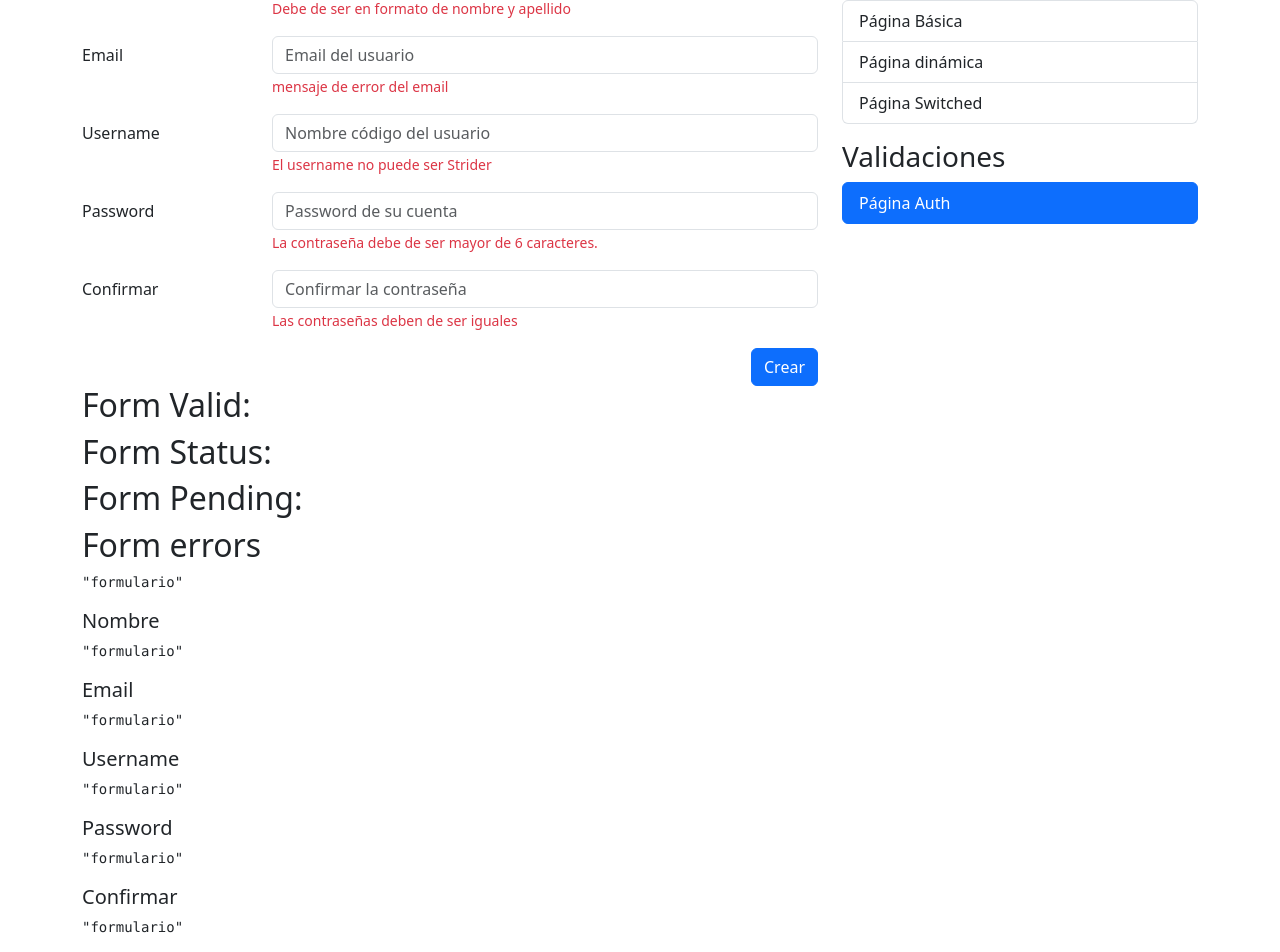
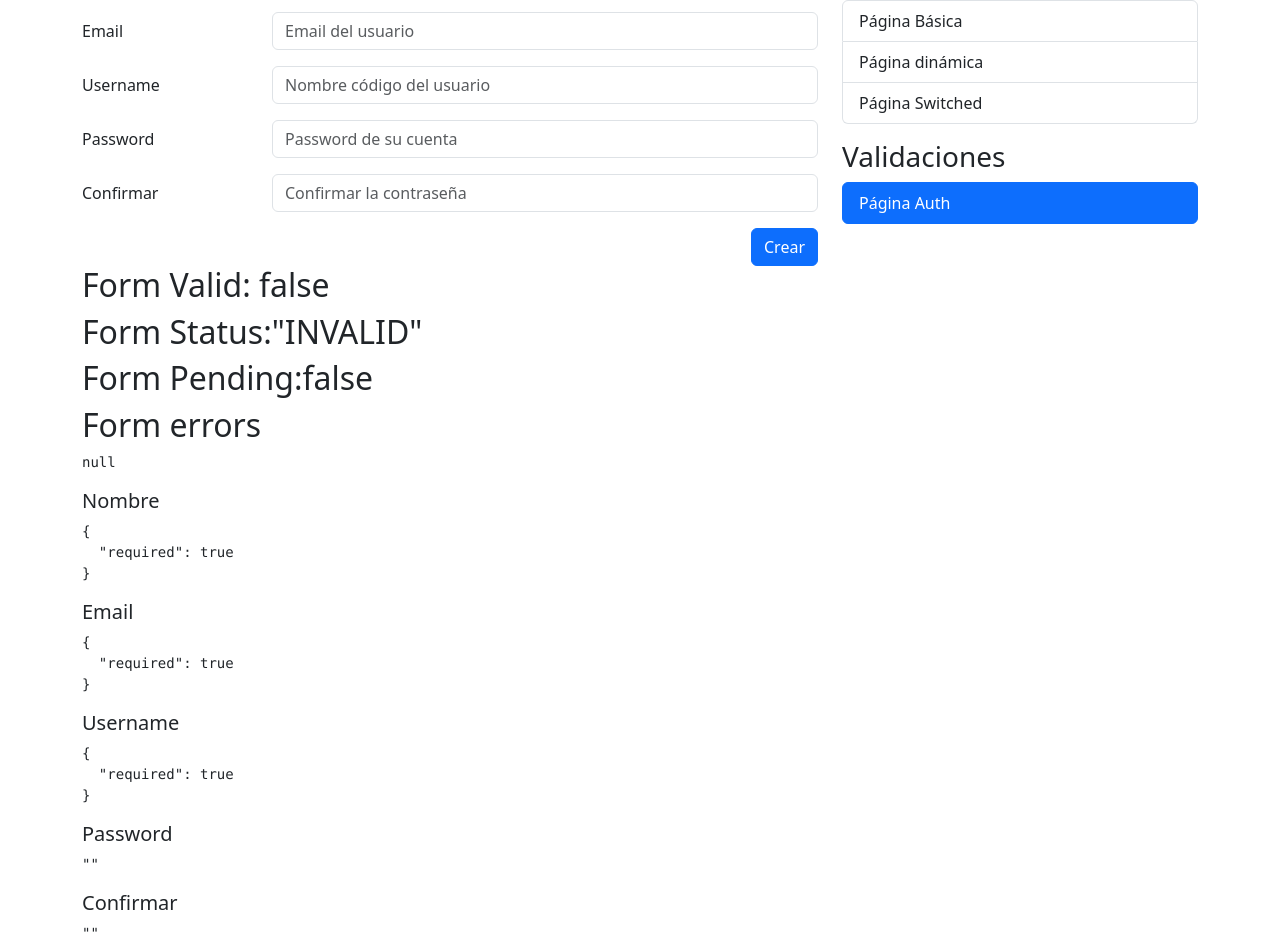
Before and after one commit to profsofia/formApp, an Angular app: page /auth/sign-up in a window 1280 px wide. Shown: the part 161-1113 px from the top of the page. Built offline with nearby package versions, Linux system fonts and the light colour scheme.

Commit message:
refactor

```diff
--- a/src/app/auth/auth.module.ts
+++ b/src/app/auth/auth.module.ts
@@ -3,6 +3,7 @@ import { CommonModule } from '@angular/common';
 
 import { AuthRoutingModule } from './auth-routing.module';
 import { RegisterPageComponent } from './pages/register-page/register-page.component';
+import { ReactiveFormsModule } from '@angular/forms';
 
 
 @NgModule({
@@ -11,7 +12,8 @@ import { RegisterPageComponent } from './pages/register-page/register-page.compo
   ],
   imports: [
     CommonModule,
-    AuthRoutingModule
+    AuthRoutingModule,
+    ReactiveFormsModule
   ]
 })
 export class AuthModule { }
--- a/src/app/auth/pages/register-page/register-page.component.html
+++ b/src/app/auth/pages/register-page/register-page.component.html
@@ -4,7 +4,10 @@
 <div class="row">
     <div class="col">
 
-        <form autocomplete="off">
+        <form
+        [formGroup]="myForm"
+        (ngSubmit)="onSave()"
+        autocomplete="off">
 
             <!-- Nombre -->
             <div class="row mb-3">
@@ -12,9 +15,12 @@
                 <div class="col-sm-9">
                     <input type="text"
                            class="form-control"
+                           formControlName="name"
                            placeholder="Nombre del usuario">
 
-                    <span class="form-text text-danger">
+                    <span
+                    *ngIf="isValidField('name')"
+                    class="form-text text-danger">
                         Debe de ser en formato de nombre y apellido
                     </span>
                 </div>
@@ -26,8 +32,11 @@
                 <div class="col-sm-9">
                     <input type="email"
                            class="form-control"
+                           formControlName="email"
                            placeholder="Email del usuario">
-                    <span class="form-text text-danger">
+                    <span
+                    *ngIf="isValidField('email')"
+                    class="form-text text-danger">
                         mensaje de error del email
                     </span>
                 </div>
@@ -39,8 +48,11 @@
                 <div class="col-sm-9">
                     <input type="text"
                            class="form-control"
+                           formControlName="username"
                            placeholder="Nombre código del usuario">
-                    <span class="form-text text-danger">
+                    <span
+                    *ngIf="isValidField('username')"
+                    class="form-text text-danger">
                          El username no puede ser Strider
                     </span>
                 </div>
@@ -52,9 +64,12 @@
                 <div class="col-sm-9">
                     <input type="password"
                            class="form-control"
+                           formControlName="password"
                            placeholder="Password de su cuenta">
 
-                    <span class="form-text text-danger">
+                    <span
+                    *ngIf="isValidField('password')"
+                    class="form-text text-danger">
                          La contraseña debe de ser mayor de 6 caracteres.
                     </span>
                 </div>
@@ -66,9 +81,12 @@
                 <div class="col-sm-9">
                     <input type="password"
                            class="form-control"
+                           formControlName="password2"
                            placeholder="Confirmar la contraseña">
 
-                    <span class="form-text text-danger">
+                    <span
+                    *ngIf="isValidField('password2')"
+                    class="form-text text-danger">
                          Las contraseñas deben de ser iguales
                     </span>
                 </div>
@@ -90,24 +108,25 @@
 </div>
 
 
-<h2>Form Valid: </h2>
-<h2>Form Status: </h2>
-<h2>Form Pending: </h2>
+
+<h2>Form Valid: {{myForm.valid | json}}</h2>
+<h2>Form Status:{{myForm.status | json}} </h2>
+<h2>Form Pending:{{myForm.pending | json}} </h2>
 <h2>Form errors</h2>
-<pre>{{ 'formulario' | json }}</pre>
+<pre>{{ myForm.errors| json }}</pre>
 
 <h5>Nombre</h5>
-<pre>{{ 'formulario' | json }}</pre>
+<pre>{{ myForm.controls['name'].errors| json }}</pre>
 
 <h5>Email</h5>
-<pre>{{ 'formulario' | json }}</pre>
+<pre>{{ myForm.controls['email'].errors | json }}</pre>
 
 <h5>Username</h5>
-<pre>{{ 'formulario' | json }}</pre>
+<pre>{{ myForm.controls['username'].errors | json }}</pre>
 
 
 <h5>Password</h5>
-<pre>{{ 'formulario' | json }}</pre>
+<pre>{{ myForm.value.password | json }}</pre>
 
 <h5>Confirmar</h5>
-<pre>{{ 'formulario' | json }}</pre>
+<pre>{{ myForm.value.password2 | json }}</pre>
--- a/src/app/auth/pages/register-page/register-page.component.ts
+++ b/src/app/auth/pages/register-page/register-page.component.ts
@@ -1,10 +1,30 @@
 import { Component } from '@angular/core';
+import { FormBuilder, FormGroup, Validators } from '@angular/forms';
+import { ValidatorsService } from 'src/app/shared/service/validators.service';
+import * as customValidators from 'src/app/shared/validators/validators';
 
 @Component({
   templateUrl: './register-page.component.html',
-  styles: [
-  ]
+
 })
 export class RegisterPageComponent {
 
+public myForm : FormGroup = this.fb.group({
+  name:['', [Validators.required, Validators.pattern(this.validatorsServ.firstNameAndLastnamePattern)]],
+  email:['', [Validators.required, Validators.pattern(this.validatorsServ.emailPattern)]],
+  username:['', [Validators.required, this.validatorsServ.cantBeStrider]],
+  password:['', [Validators.required]],
+  password2:['', [Validators.required, Validators.minLength(6)]]
+});
+constructor(
+  private fb: FormBuilder,
+  private validatorsServ : ValidatorsService
+  ){}
+
+isValidField(field: string){
+  return this.validatorsServ.isValidField(this.myForm, field);
 }
+onSave(){
+  this.myForm.markAllAsTouched();
+}
+}
--- a/src/app/reactive/pages/basic-page/basic-page.component.ts
+++ b/src/app/reactive/pages/basic-page/basic-page.component.ts
@@ -1,5 +1,6 @@
 import { Component } from '@angular/core';
 import { FormBuilder, FormGroup, Validators } from '@angular/forms';
+import { ValidatorsService } from 'src/app/shared/service/validators.service';
 
 @Component({
   templateUrl: './basic-page.component.html',
@@ -19,7 +20,7 @@ export class BasicPageComponent {
    });
 
    // AHORA CON EL FORM BUILDER
-  constructor( private fb : FormBuilder){}
+  constructor(private validatorsServ: ValidatorsService, private fb : FormBuilder){}
 
 
   public myFormBuilder : FormGroup = this.fb.group({
@@ -35,8 +36,7 @@ export class BasicPageComponent {
    */
 
   isValidField(field : string){
-    return this.myFormBuilder.controls[field].errors
-     && this.myFormBuilder.controls[field].touched;
+    return this.validatorsServ.isValidField(this.myFormBuilder, field)
   }
 
   getFieldError(field : string){
--- a/src/app/reactive/pages/dynamic-page/dynamic-page.component.ts
+++ b/src/app/reactive/pages/dynamic-page/dynamic-page.component.ts
@@ -2,10 +2,10 @@ import { Component, OnInit } from '@angular/core';
 import { FormArray, FormBuilder, FormControl, FormGroup, Validators } from '@angular/forms';
 import { of, pipe } from 'rxjs';
 import { filter, map } from 'rxjs/operators';
+import { ValidatorsService } from 'src/app/shared/service/validators.service';
 @Component({
   templateUrl: './dynamic-page.component.html',
-  styles: [
-  ]
+
 })
 export class DynamicPageComponent {
 public myFormDynamic:FormGroup = this.fb.group({
@@ -58,7 +58,9 @@ getFieldError(field : string){
   return null;
 }
 
-constructor(private fb: FormBuilder){}
+constructor(
+  private validatorsServ: ValidatorsService,
+  private fb: FormBuilder){}
 
 /*ngOnInit(): void {
 
--- a/src/app/reactive/pages/switches-page/switches-page.component.ts
+++ b/src/app/reactive/pages/switches-page/switches-page.component.ts
@@ -1,5 +1,6 @@
 import { Component, OnInit } from '@angular/core';
 import { FormBuilder, FormGroup, Validators } from '@angular/forms';
+import { ValidatorsService } from 'src/app/shared/service/validators.service';
 
 @Component({
   templateUrl: './switches-page.component.html'
@@ -15,14 +16,13 @@ public person ={
   gender: 'M',
   wantNotifications: true,
 }
-constructor(private formBuilder: FormBuilder){}
+constructor(private valdatorsServ: ValidatorsService,private formBuilder: FormBuilder){}
   ngOnInit(): void {
     throw new Error('Method not implemented.');
   }
 
 isValidField(field : string){
-  return this.myFormwithValidators.controls[field].errors
-   && this.myFormwithValidators.controls[field].touched;
+  return this.valdatorsServ.isValidField(this.myFormwithValidators, field)
 }
 
 onSave(){
--- /dev/null
+++ b/src/app/shared/service/validators.service.ts
@@ -0,0 +1,24 @@
+import { Injectable } from '@angular/core';
+import { FormControl, FormGroup, ValidationErrors } from '@angular/forms';
+
+@Injectable({ providedIn: 'root' })
+export class ValidatorsService {
+  public firstNameAndLastnamePattern: string = '([a-zA-Z]+) ([a-zA-Z]+)';
+  public emailPattern: string = '^[a-z0-9._%+-]+@[a-z0-9.-]+\\.[a-z]{2,4}$';
+
+  public cantBeStrider = (control: FormControl): ValidationErrors | null => {
+    const value = control.value.trim().toLowerCase();
+
+    if (value === 'strider') {
+      return {
+        noStrider: true,
+      };
+    }
+    return null;
+  };
+
+  public isValidField(form : FormGroup, field: string){
+    return form.controls[field].errors
+     && form.controls[field].touched;
+  }
+}
--- /dev/null
+++ b/src/app/shared/validators/validators.ts
@@ -0,0 +1 @@
+import { FormControl, ValidationErrors } from "@angular/forms";
```
